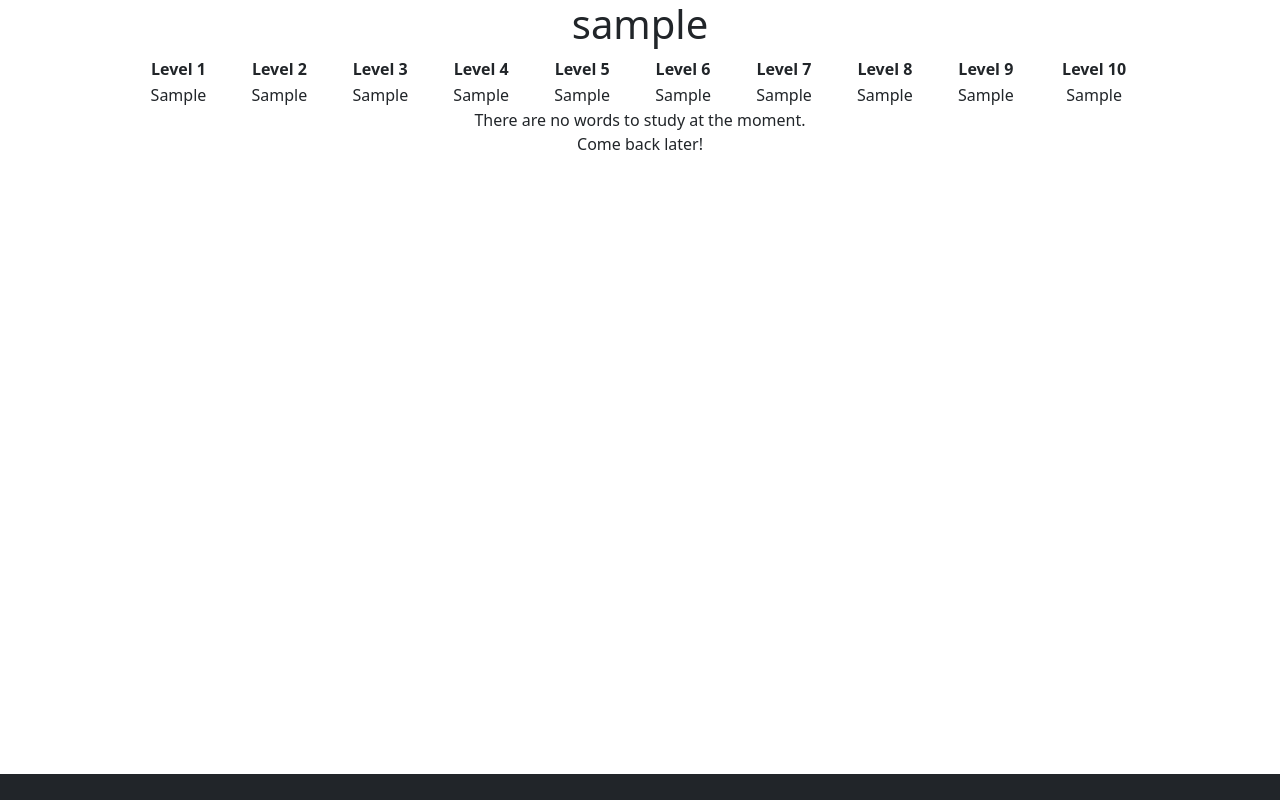
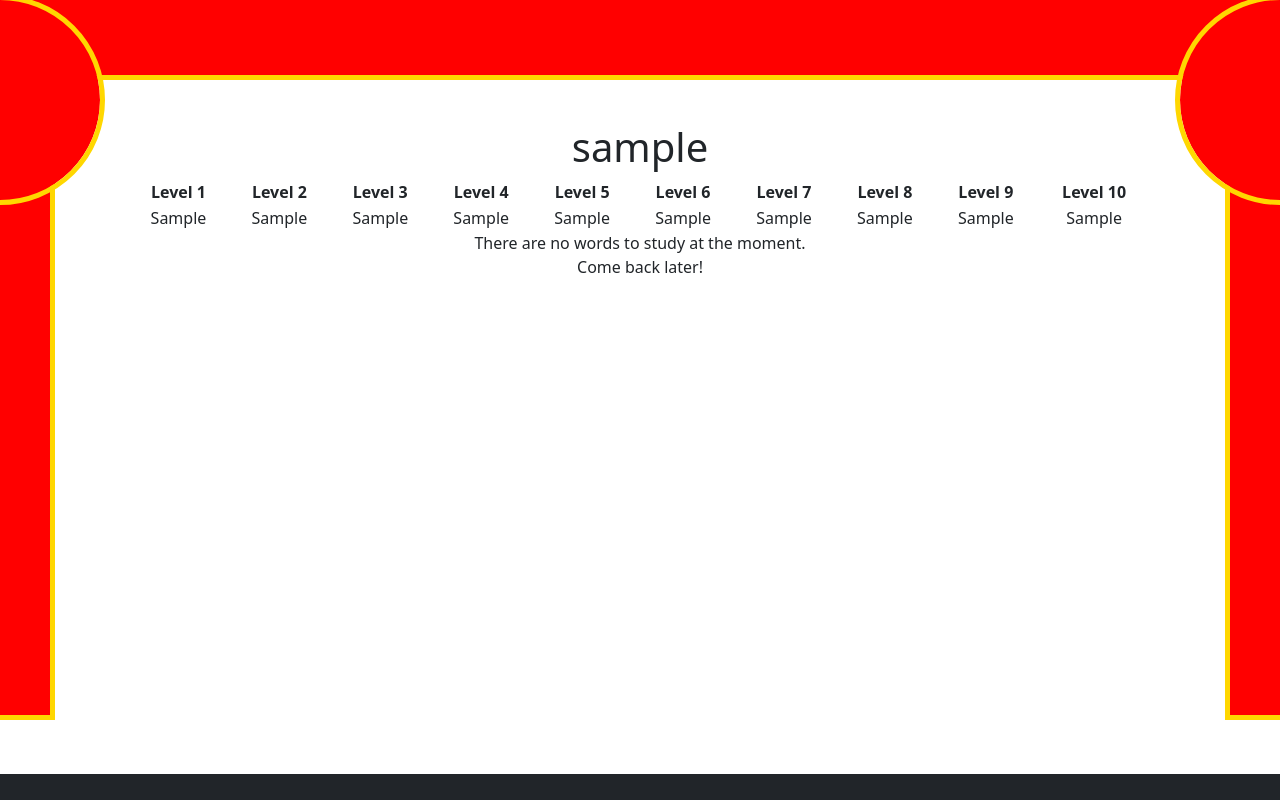
Before and after one commit to wkeilsohn/Chinese_SRS, a Django app: template main/templates/main/dash.html in a window 1280 px wide. Run offline with Django 5.2, Linux system fonts and the light colour scheme; the template is opened without the code that fills it: most values are stand-ins (such as "Sample title", 1, 10 or a date in 2020); some libraries are stand-ins or nearby versions.

Commit message:
Graphic Design Work

```diff
--- a/main/templates/index.html
+++ b/main/templates/index.html
@@ -13,12 +13,14 @@
 </head>
 <body>
     <div id="Heading">
-        <span class="top_bar"></span>
-        <span class="left_curten_plume"></span>
-        <span class="right_curten_plume"></span>
-        <span class="left_curten"></span>
-        <span class="right_cuten"></span>
+        <div class="top_bar"></div>
+        <div class="left_curten_plume"></div>
+        <div class="right_curten_plume"></div>
     </div>
+    <div class="left_curten"></div>
+    <div class="right_curten"></div>
+    <br>
+    <br>
     {% block content %}
     {% endblock %}
     <nav class="navbar fixed-bottom navbar-dark bg-dark">
--- a/static/css/index.css
+++ b/static/css/index.css
@@ -6,4 +6,69 @@ body {
     margin-left: auto;
     margin-right: auto;
     width: 80%;
+    /* position: absolute; */
+    z-index: 2;
 }
+
+#Heading{
+    position: relative;
+}
+
+.top_bar{
+    max-width: 100%;
+    width: 5000px;
+    height: 75px;
+    max-height: 10%;
+    background-color: red;
+    outline: 5px solid gold;
+}
+
+.left_curten_plume{
+    background-color: red;
+    height: 200px;
+    width: 100px;
+    /* transform: translate(-50%, -50%); */
+    border-radius: 0 150px 150px 0;
+    position: absolute;
+    z-index: 2;
+    left: 0;
+    top: 0;
+    outline: 5px solid gold;
+}
+
+.right_curten_plume{
+    background-color: red;
+    height: 200px;
+    width: 100px;
+    border-radius: 50%;
+    border-radius: 150px 0 0 150px;
+    position: absolute;
+    z-index: 2;
+    right: 0;
+    top: 0;
+    outline: 5px solid gold;
+}
+
+.left_curten{
+    background-color: red;
+    position: absolute;
+    left: 0;
+    height: 80vh;
+    max-height: 100%;
+    width: 50px;
+    max-width: 10%;
+    z-index: 1;
+    outline: 5px solid gold;
+}
+
+.right_curten{
+    background-color: red;
+    position: absolute;
+    right: 0;
+    height: 80vh;
+    max-height: 100%;
+    width: 50px;
+    max-width: 10%;
+    z-index: 1;
+    outline: 5px solid gold;
+}
```
